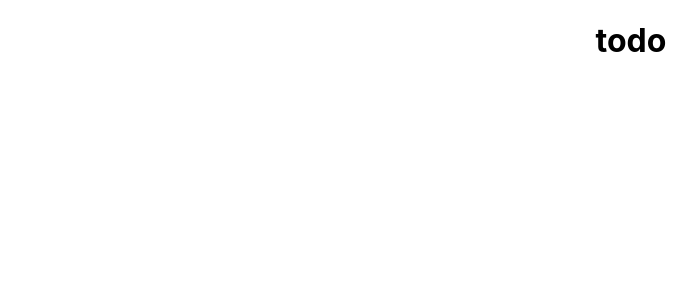
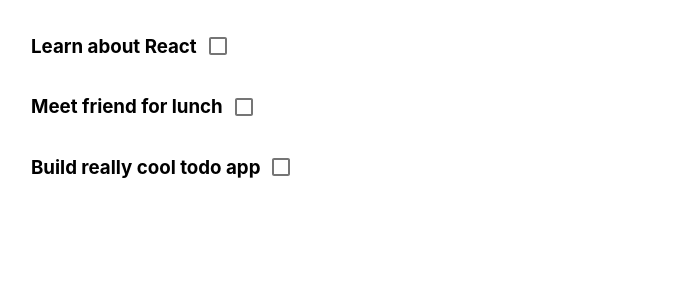
Before and after one commit to y-solb/todoApp, a React (Create React App) app: page / in a window 1280 px wide. Shown: the top 300 px of the page, without its empty margins (9-706 px from the left). Built offline with nearby package versions, Linux system fonts and the light colour scheme.

Commit message:
feat : add todoItem, toList Component

```diff
--- a/package.json
+++ b/package.json
@@ -3,6 +3,8 @@
   "version": "0.1.0",
   "private": true,
   "dependencies": {
+    "@material-ui/core": "^4.12.3",
+    "@material-ui/icons": "^4.11.2",
     "@testing-library/jest-dom": "^5.11.4",
     "@testing-library/react": "^11.1.0",
     "@testing-library/user-event": "^12.1.10",
--- a/src/App.css
+++ /dev/null
@@ -1,38 +0,0 @@
-.App {
-  text-align: center;
-}
-
-.App-logo {
-  height: 40vmin;
-  pointer-events: none;
-}
-
-@media (prefers-reduced-motion: no-preference) {
-  .App-logo {
-    animation: App-logo-spin infinite 20s linear;
-  }
-}
-
-.App-header {
-  background-color: #282c34;
-  min-height: 100vh;
-  display: flex;
-  flex-direction: column;
-  align-items: center;
-  justify-content: center;
-  font-size: calc(10px + 2vmin);
-  color: white;
-}
-
-.App-link {
-  color: #61dafb;
-}
-
-@keyframes App-logo-spin {
-  from {
-    transform: rotate(0deg);
-  }
-  to {
-    transform: rotate(360deg);
-  }
-}
--- a/src/app.jsx
+++ b/src/app.jsx
@@ -1,10 +1,43 @@
-import './app.css';
+import React, { useState } from 'react';
+import styled from 'styled-components';
+import TodoList from './components/todoList';
+
+const Container = styled.div``;
 
 function App() {
+  const [todos, setTodos] = useState([
+    {
+      id: 1,
+      text: 'Learn about React',
+      isCompleted: false,
+    },
+    {
+      id: 2,
+      text: 'Meet friend for lunch',
+      isCompleted: false,
+    },
+    {
+      id: 3,
+      text: 'Build really cool todo app',
+      isCompleted: false,
+    },
+  ]);
+
+  const onComplete = (item) => {
+    setTodos(
+      todos.map((todo) => {
+        if (todo.id === item.id) {
+          return { ...todo, isCompleted: !todo.isCompleted };
+        }
+        return todo;
+      })
+    );
+  };
+
   return (
-    <div className="App">
-      <h1>todo</h1>
-    </div>
+    <Container>
+      <TodoList todos={todos} onComplete={onComplete} />
+    </Container>
   );
 }
 
--- /dev/null
+++ b/src/components/todoItem.jsx
@@ -0,0 +1,22 @@
+import React from 'react';
+import styled from 'styled-components';
+import Checkbox from '@material-ui/core/Checkbox';
+
+const StyledList = styled.li`
+  display: flex;
+`;
+
+const H3 = styled.h3``;
+
+const TodoItem = ({ todo, onComplete }) => {
+  const handleChange = () => {
+    onComplete(todo);
+  };
+  return (
+    <StyledList>
+      <H3>{todo.text}</H3>
+      <Checkbox type="checkbox" checked={todo.completed} onChange={handleChange} />
+    </StyledList>
+  );
+};
+export default TodoItem;
--- /dev/null
+++ b/src/components/todoList.jsx
@@ -0,0 +1,16 @@
+import React from 'react';
+import styled from 'styled-components';
+import TodoItem from './todoItem';
+
+const StyledUl = styled.ul`
+  list-style: none;
+`;
+
+const TodoList = ({ todos, onComplete }) => (
+  <StyledUl>
+    {todos.map((todo) => (
+      <TodoItem key={todo.id} todo={todo} onComplete={onComplete} />
+    ))}
+  </StyledUl>
+);
+export default TodoList;
```
Also changed, not shown: 1 other file (tests, documents, lock files or other folders).
